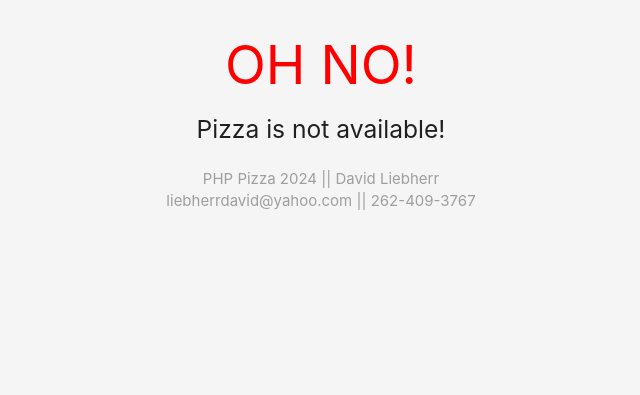
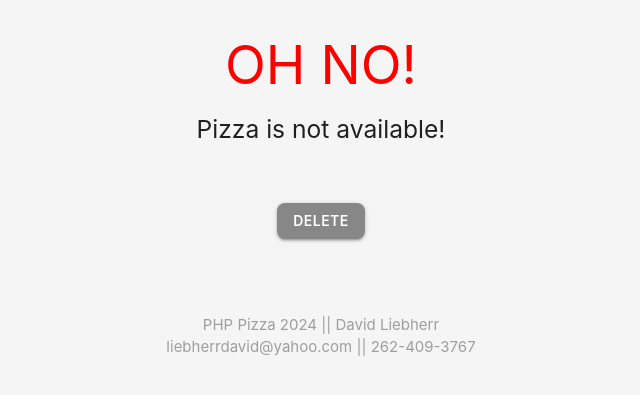
Before and after one commit to aidev13/php-pizza, a PHP site: page /details.php in a window 1280 px wide. Shown: the part 64-459 px from the top of the page, without its empty margins (319-959 px from the left). Run offline with PHP 8.4, Linux system fonts and the light colour scheme; data that the repository does not hold is empty.

Commit message:
WIP, created a form with button to delete data

```diff
--- a/details.php
+++ b/details.php
@@ -1,11 +1,28 @@
 <?php
 include('./config/connect.php');
+
+// delete pizza from data
+if(isset($_POST['delete_pizza'])) {
+   $delete_id = mysqli_real_escape_string($connection, $_POST['id_to_delete']);
+
+   $delete_sql = "DELETE FROM pizzas WHERE id = $delete_id";
+
+   if(mysqli_query($connection, $delete_sql)){
+      //success
+      header('Location: index.php');
+      } {
+      echo 'Query Error: ' . mysqli_error($connection);
+   }
+}
+
+
 // check GET request id params
 // https://www.w3schools.com/php/func_var_isset.asp
 
 if(isset($_GET['id'])){
 
    $id = mysqli_real_escape_string($connection, $_GET['id']);
+   // https://www.w3schools.com/php/func_mysqli_real_escape_string.asp
 
    // make sql
    $sql = "SELECT * FROM pizzas WHERE id = $id";
@@ -40,6 +57,11 @@ if(isset($_GET['id'])){
          <h5>Pizza is not available!</h5>
          <?php endif; ?>
 
+         <form action="details.php" method="POST" class="z-depth-0">
+            <input type="hidden" name="id_to_delete" value="<?php echo $pizza['id']; ?>" />
+            <input type="submit" name="delete_pizza" value="Delete" class="btn brand" />
+         </form>
+
 </div>
 <?php include('templates/footer.php'); ?>
 
```
